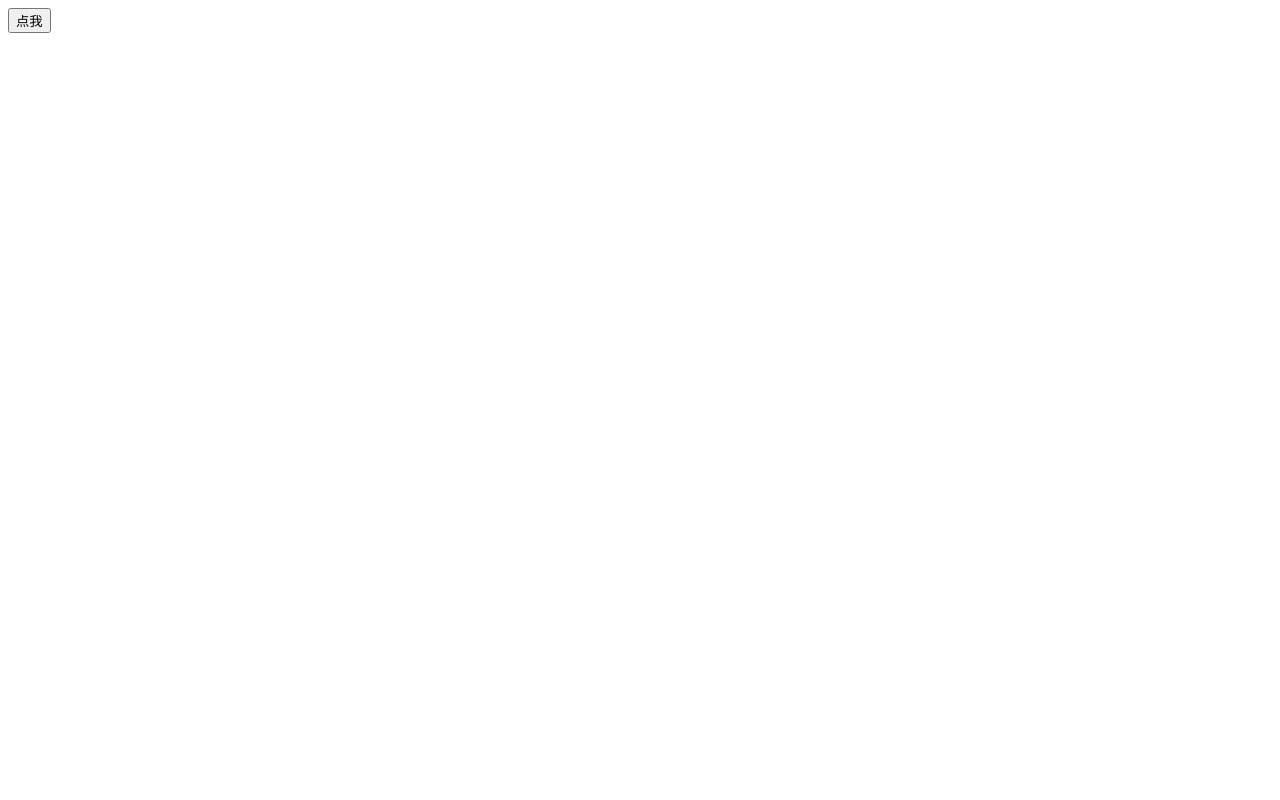
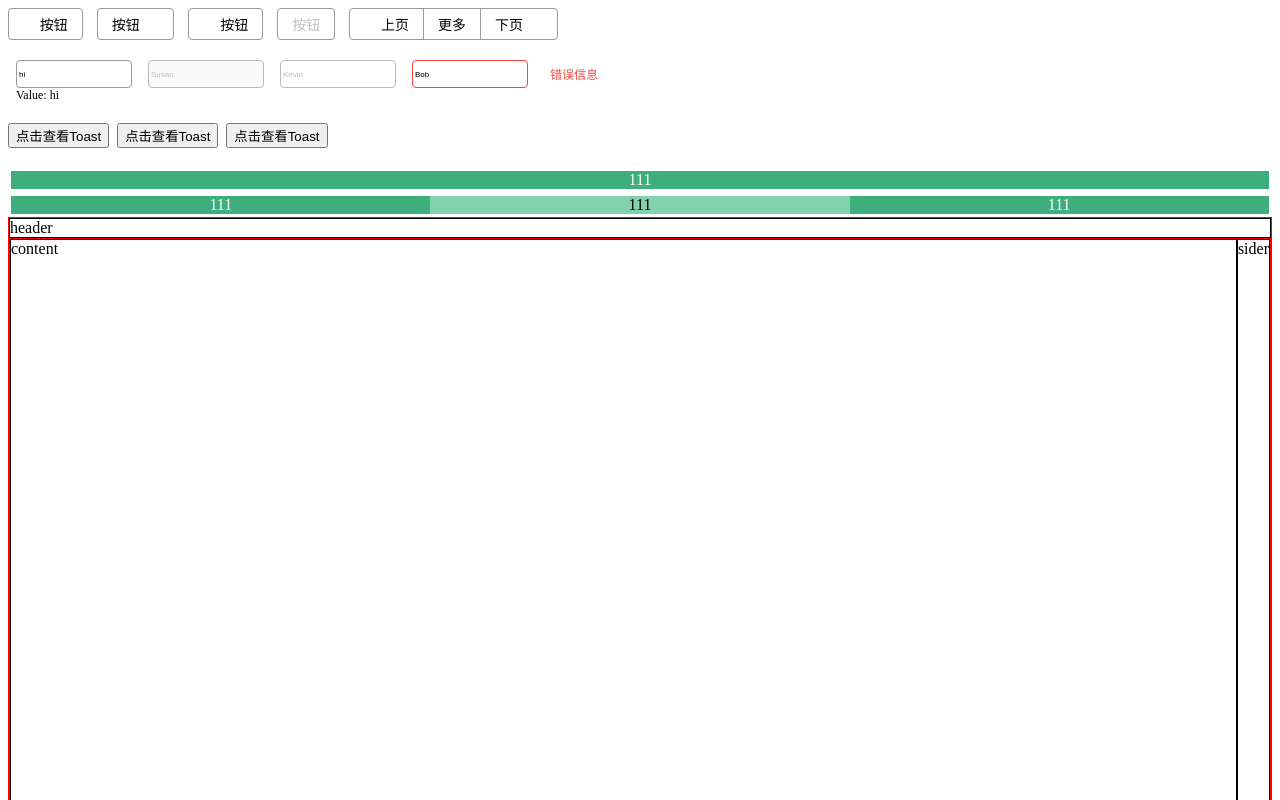
Before and after one commit to bobwang171/Optimal-ui, a Vue app: page / in a window 1280 px wide. Shown: the top 800 px of the page. Built offline with nearby package versions, Linux system fonts and the light colour scheme.

Commit message:
改善样式

```diff
--- a/src/App.vue
+++ b/src/App.vue
@@ -9,8 +9,14 @@ export default {
     }
   },
   methods: {
-    showToast() {
+    showToast1() {
+      this.$toast(`我是toast${Math.floor(Math.random() * 100)}`, { enableHTML: true, position: "top" })
+    },
+    showToast2() {
       this.$toast(`我是toast${Math.floor(Math.random() * 100)}`, { enableHTML: true, position: "middle" })
+    },
+    showToast3() {
+      this.$toast(`我是toast${Math.floor(Math.random() * 100)}`, { enableHTML: true, position: "bottom" })
     }
   }
 }
@@ -18,10 +24,67 @@ export default {
 
 <template>
   <div id="app" class="app">
+    <div class="button_wrapper">
+      <!-- button 按钮展示 -->
+      <o-button :loading="loadingStatus1" @click="loadingStatus1 = !loadingStatus1" name="setting"
+        icon-position="left"><span>按钮</span>
+      </o-button>
 
-    <div>
-      <button @click="showToast"> 点我</button>
+      <o-button :loading="loadingStatus2" @click="loadingStatus2 = !loadingStatus2" name="setting"
+        icon-position="right"><span>按钮</span> </o-button>
+
+      <o-button :loading="loadingStatus3" @click="loadingStatus3 = !loadingStatus3" name="setting"><span>按钮</span>
+      </o-button>
+
+      <o-button :disabled="true"><span>按钮</span>
+      </o-button>
+
+      <o-button-group>
+        <o-button name="back"><span>上页</span> </o-button>
+        <o-button><span>更多</span> </o-button>
+        <o-button name="front" icon-position="right"><span>下页</span> </o-button>
+      </o-button-group>
     </div>
+    <div class="input_wrapper">
+      <!-- Input展示 -->
+      <div class="inputModel">
+        <o-input v-model="massage"></o-input>
+        <span>Value: {{ massage }}</span>
+      </div>
+      <o-input value="Susan" :disabled="true"></o-input>
+      <o-input value="Kevin" :readonly="true"></o-input>
+      <o-input value="Bob" error="错误信息"></o-input>
+    </div>
+    <!-- Toast展示 -->
+    <div class="toast_wrapper">
+      <button @click="showToast1"> 点击查看Toast</button>
+      <button @click="showToast2"> 点击查看Toast</button>
+      <button @click="showToast3"> 点击查看Toast</button>
+    </div>
+    <!-- grid 格栅展示 -->
+    <div class="grid-wrapper">
+      <o-row class="row">
+        <o-col span="24" class="col-item">111</o-col>
+      </o-row>
+      <o-row class="row">
+        <o-col span="8" class="col-item">111</o-col>
+        <o-col span="8" class="col-item">111</o-col>
+        <o-col span="8" class="col-item">111</o-col>
+
+      </o-row>
+    </div>
+
+    <!-- 布局展示 -->
+    <o-layout style="height: 100vh;">
+      <o-header class="demo">header</o-header>
+
+      <o-layout>
+        <o-content class="demo">content</o-content>
+        <o-sider class="demo">sider</o-sider>
+      </o-layout>
+      <o-footer class="demo">footer</o-footer>
+    </o-layout>
+
   </div>
 
 </template>
@@ -33,6 +96,18 @@ export default {
   padding: 0;
   margin: 0;
   box-sizing: border-box;
+
+  .toast_wrapper {
+    display: flex;
+    margin-bottom: 20px;
+    background-color: #fff;
+    border: none;
+
+    >button {
+      margin-right: 8px;
+    }
+  }
+
 
   .demo {
     display: flex;
```
